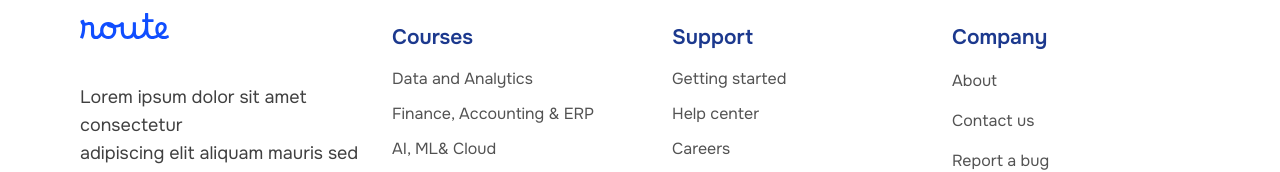
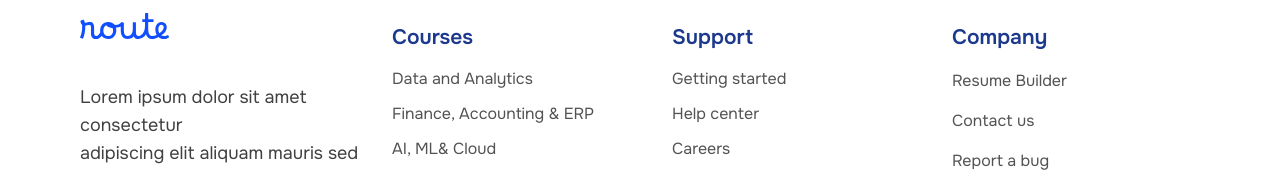
Before and after one commit to sreekesh-nexotech/routes-academy-website2, a Next.js app in the folder frontend/routes-academy/: page / in a window 1280 px wide. Shown: the part 6456-6628 px from the top of the page. Built offline with nearby package versions, Linux system fonts and the light colour scheme.

Commit message:
updated footer link

```diff
--- a/frontend/routes-academy/src/components/ui/Footer.tsx
+++ b/frontend/routes-academy/src/components/ui/Footer.tsx
@@ -26,8 +26,8 @@ const Footer = () => {
   ];
 
   const companyLinks = [
-    { href: "#", label: "About" },
-    { href: "#", label: "Contact us" },
+    { href: "#", label: "Resume Builder" },
+    { href: "/#contact", label: "Contact us" },
     { href: "#", label: "Report a bug" },
   ];
   return (
```
